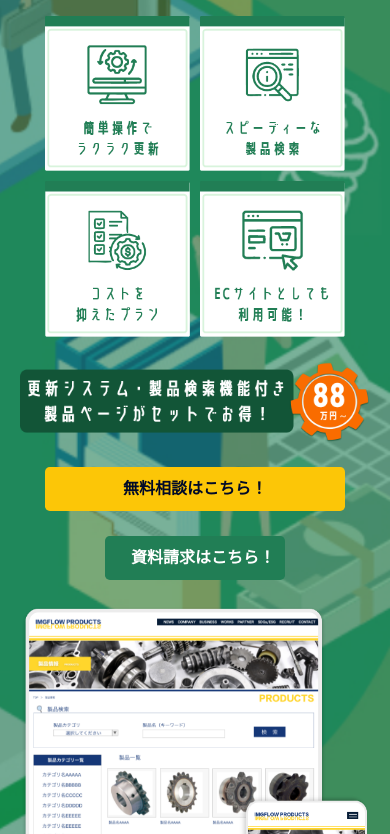
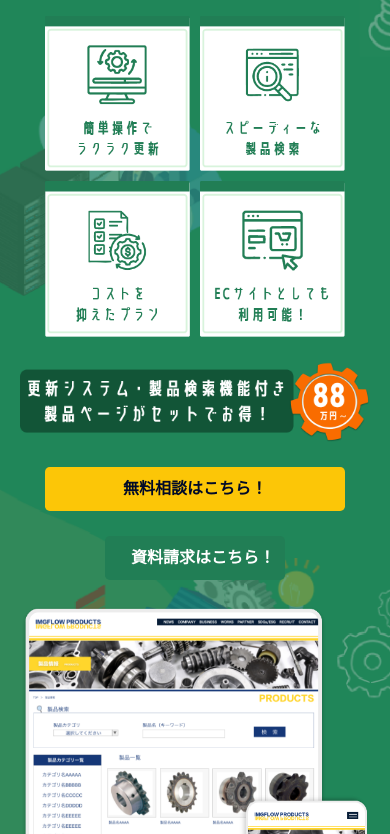
Before and after one commit to binhnt0513/img_lp_2, a website built with Parcel: page index.html in a window 390 px wide. Shown: the part 279-1113 px from the top of the page. Built offline with nearby package versions, Linux system fonts and the light colour scheme; a web font is replaced by a local one.

Commit message:
fix some ui

```diff
--- a/public/css/homepage.css
+++ b/public/css/homepage.css
@@ -1558,6 +1558,8 @@ table td:last-child, table th:last-child {
 
     .section-1 {
         padding: 25px 0 60px 0;
+        background: var(--eucalyptus) url(../img/section1-bg-sp.png);
+        background-size: cover;
     }
 
     .section-1 .title-2 {
```
